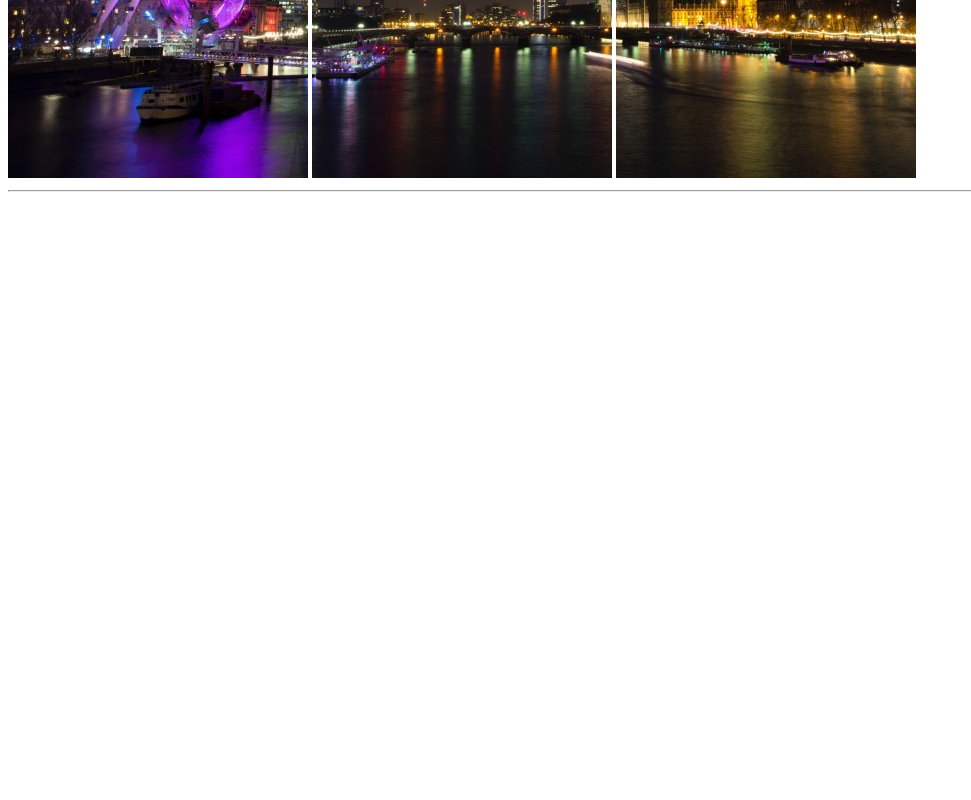
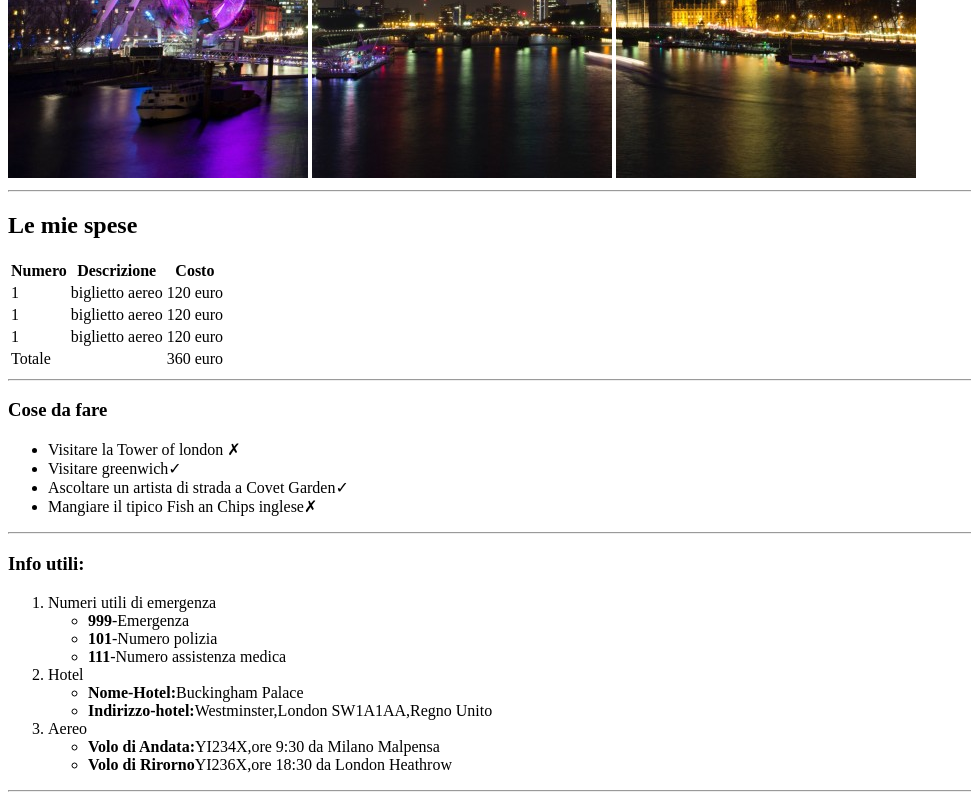
Before and after one commit to VincentDS98/html-london-trip, a plain HTML site: page index.html in a window 1280 px wide. Shown: the part 502-1302 px from the top of the page, without its empty margins (0-971 px from the left). Before the commit the page ends 800 px from the top, so only its background shows below. Drawn offline with Linux system fonts and the light colour scheme.

Commit message:
Ho creato il main

```diff
--- a/index.html
+++ b/index.html
@@ -16,7 +16,90 @@
         <hr>
 
     </header>
+    <main>
+        <h2>
+            Le mie spese
+        </h2>
+        <table>
+            <thead>
+                <tr>
+                    <th>Numero</th>
+                    <th>Descrizione</th>
+                    <th>Costo</th>
+                </tr>
+            </thead>
 
+
+            <tbody>
+                <tr>
+                    <td>1</td>
+                    <td>biglietto aereo</td>
+                    <td>120 euro</td>
+                </tr>
+                <tr>
+                    <td>1</td>
+                    <td>biglietto aereo</td>
+                    <td>120 euro</td>
+                </tr>
+                <tr>
+                    <td>1</td>
+                    <td>biglietto aereo</td>
+                    <td>120 euro</td>
+                </tr>
+            </tbody>
+
+
+            <tfoot>
+                <tr>
+                    <td>Totale</td>
+                    <td ></td>
+                    <td>360 euro</td>
+                </tr>
+            </tfoot>
+        </table>
+
+        <hr>
+
+        <h3>Cose da fare </h3>
+         <ul>
+            <li>Visitare la Tower of london &#10007;</li>
+            <li>Visitare greenwich&#10003;</li>
+            <li>Ascoltare un artista di strada a Covet Garden&#10003;</li>
+            <li>Mangiare il tipico Fish an Chips inglese&#10007;</li>
+         </ul>
+
+         <hr>
+
+
+        <h3>Info utili:</h3>
+         <ol>
+            <li>Numeri utili di emergenza
+                <ul>
+                    <li><strong>999</strong>-Emergenza</li>
+                    <li><strong>101</strong>-Numero polizia</li>
+                    <li><Strong>111</Strong>-Numero assistenza medica</li>
+                </ul>
+            </li>
+            <li>
+                Hotel
+                <ul>
+                    <li><strong>Nome-Hotel:</strong>Buckingham Palace</li>
+                    <li><strong>Indirizzo-hotel:</strong>Westminster,London SW1A1AA,Regno Unito</li>
+                </ul>
+            </li>
+            <li>
+                Aereo
+                <ul>
+                    <li><strong>Volo di Andata:</strong>YI234X,ore 9:30 da Milano Malpensa </li>
+                    <li><strong>Volo di Rirorno</strong>YI236X,ore 18:30 da London Heathrow</li>
+                </ul>
+            </li>
+         </ol>
+
+         <hr>
+
+
+    </main>
 
 </body>
 </html>
```
